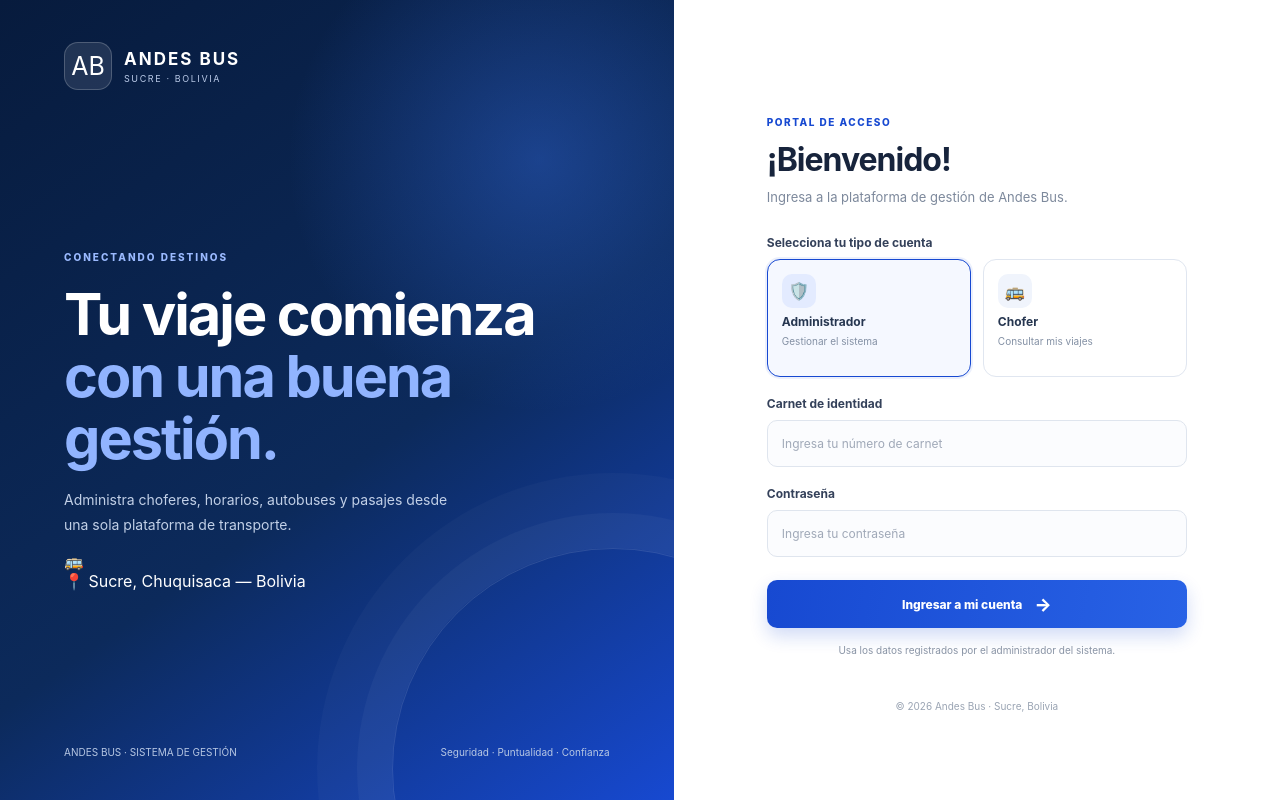
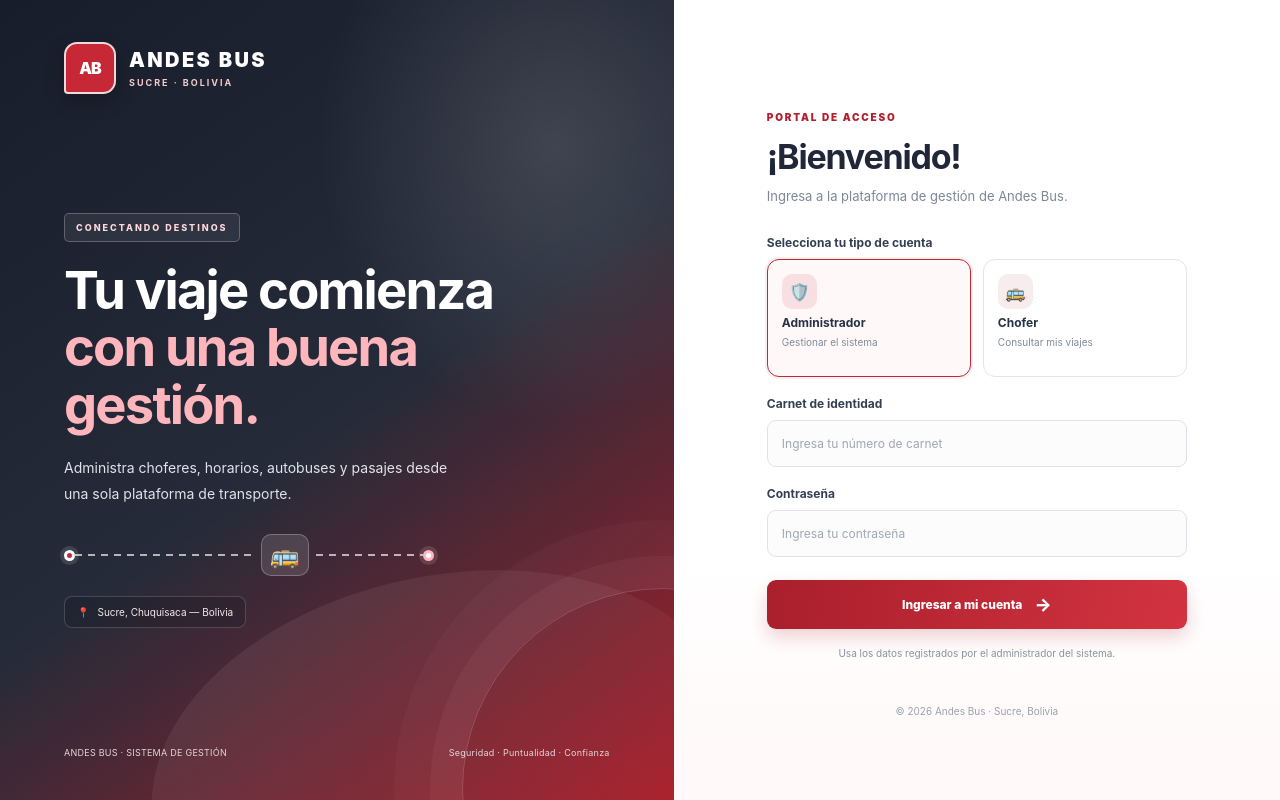
Before and after one commit to ikervegavaldes123-lang/frontend-buses, a React (Vite) app: page /login in a window 1280 px wide. Built offline with nearby package versions, Linux system fonts and the light colour scheme.

Commit message:
Aplicar colores y estilo Andes Bus al login

```diff
--- a/src/pages/LoginPage.css
+++ b/src/pages/LoginPage.css
@@ -1,38 +1,46 @@
-.login-page{min-height:100vh;display:grid;grid-template-columns:minmax(300px,1fr) minmax(420px,.9fr);background:#fff;color:#17243c}
-.login-visual{position:relative;display:flex;flex-direction:column;justify-content:space-between;min-height:100vh;padding:42px clamp(28px,5vw,76px);overflow:hidden;color:#fff;background:radial-gradient(circle at 80% 20%,rgba(54,112,235,.38),transparent 30%),linear-gradient(145deg,#071b3d 0%,#0c2a5b 56%,#1749d1 100%)}
-.login-visual:after{content:"";position:absolute;width:440px;height:440px;right:-160px;bottom:-190px;border:1px solid rgba(255,255,255,.12);border-radius:50%;box-shadow:0 0 0 35px rgba(255,255,255,.035),0 0 0 75px rgba(255,255,255,.025)}
-.login-brand{display:flex;align-items:center;gap:12px;z-index:1}
-.login-brand-icon{width:48px;height:48px;display:grid;place-items:center;border:1px solid rgba(255,255,255,.2);border-radius:14px;background:rgba(255,255,255,.1);font-size:25px}
+.login-page{min-height:100vh;display:grid;grid-template-columns:minmax(300px,1fr) minmax(420px,.9fr);background:#fff;color:#202b3d}
+.login-visual{position:relative;isolation:isolate;display:flex;flex-direction:column;justify-content:space-between;min-height:100vh;padding:42px clamp(28px,5vw,76px);overflow:hidden;color:#fff;background:radial-gradient(ellipse at 82% 18%,rgba(255,255,255,.13),transparent 30%),linear-gradient(145deg,#171d2a 0%,#252b39 52%,#a91f2b 100%)}
+.login-visual:before{content:"";position:absolute;z-index:-1;inset:auto -10% -20% 22%;height:48%;border-radius:50% 50% 0 0;background:linear-gradient(160deg,rgba(255,255,255,.08),rgba(255,255,255,0));transform:rotate(-12deg)}
+.login-visual:after{content:"";position:absolute;z-index:-1;width:400px;height:400px;right:-190px;bottom:-190px;border:1px solid rgba(255,255,255,.18);border-radius:50%;box-shadow:0 0 0 32px rgba(255,255,255,.04),0 0 0 68px rgba(255,255,255,.025)}
+.login-brand{display:flex;align-items:center;gap:13px;z-index:1}
+.login-brand-icon{width:52px;height:52px;display:grid;place-items:center;border:2px solid rgba(255,255,255,.82);border-radius:13px 13px 13px 4px;background:#c62835;color:#fff;font-size:16px;font-weight:900;letter-spacing:-1px;box-shadow:0 7px 20px rgba(0,0,0,.2)}
 .login-brand strong,.login-brand small{display:block}
-.login-brand strong{font-size:17px;letter-spacing:2px}
-.login-brand small{margin-top:4px;color:#b9c9e7;font-size:9px;letter-spacing:1.6px}
+.login-brand strong{font-size:20px;letter-spacing:2.4px;font-weight:900}
+.login-brand small{margin-top:5px;color:#f5cbd0;font-size:9px;font-weight:700;letter-spacing:2px}
 .login-visual-copy{position:relative;z-index:1;max-width:520px;margin:40px 0}
-.login-kicker{color:#9bbaff;font-size:10px;font-weight:800;letter-spacing:2px}
-.login-visual-copy h1{margin:18px 0;font-size:clamp(36px,4.5vw,62px);line-height:1.08;letter-spacing:-2px}
-.login-visual-copy h1 em{color:#91b4ff;font-style:normal}
-.login-visual-copy p{max-width:390px;color:#c2d0e7;font-size:14px;line-height:1.8}
-.login-visual-footer{position:relative;z-index:1;display:flex;justify-content:space-between;gap:16px;color:#b7c7e3;font-size:10px}
-.login-form-side{display:flex;flex-direction:column;justify-content:center;align-items:center;padding:44px 32px 22px}
+.login-kicker{display:inline-block;padding:8px 11px;border:1px solid rgba(255,255,255,.24);border-radius:5px;color:#ffd8dc;background:rgba(255,255,255,.07);font-size:9px;font-weight:800;letter-spacing:2px}
+.login-visual-copy h1{margin:20px 0;font-size:clamp(34px,4.1vw,58px);line-height:1.1;letter-spacing:-1.8px}
+.login-visual-copy h1 em{color:#ffb5bc;font-style:normal}
+.login-visual-copy p{max-width:390px;color:#e0e3e9;font-size:14px;line-height:1.85}
+.login-route-decoration{display:flex;align-items:center;gap:0;width:min(100%,370px);margin-top:28px}
+.route-dot{width:11px;height:11px;flex-shrink:0;border:3px solid #fff;border-radius:50%;background:#c62835;box-shadow:0 0 0 4px rgba(255,255,255,.12)}
+.route-line{height:2px;flex:1;background:repeating-linear-gradient(90deg,rgba(255,255,255,.65) 0 7px,transparent 7px 13px)}
+.route-bus{display:grid;place-items:center;width:48px;height:42px;margin:0 7px;border:1px solid rgba(255,255,255,.25);border-radius:10px;background:rgba(255,255,255,.12);font-size:25px}
+.route-line-short{flex:.6}
+.route-dot-end{background:#fff;border-color:#ffb5bc}
+.login-location-chip{display:inline-flex;align-items:center;gap:8px;margin-top:20px;padding:9px 12px;border:1px solid rgba(255,255,255,.17);border-radius:8px;color:#f4e8e9;background:rgba(17,20,29,.22);font-size:10px}
+.login-visual-footer{position:relative;z-index:1;display:flex;justify-content:space-between;gap:16px;color:#e1d4d6;font-size:9px;letter-spacing:.25px}
+.login-form-side{display:flex;flex-direction:column;justify-content:center;align-items:center;padding:44px 32px 22px;background:linear-gradient(180deg,#fff 0%,#fff 70%,#fff8f8 100%)}
 .login-form{width:min(100%,420px)}
-.login-form-eyebrow{color:#1749d1;font-size:10px;font-weight:800;letter-spacing:1.5px}
-.login-form h2{margin:10px 0 8px;color:#17243c;font-size:32px;letter-spacing:-1px}
-.login-subtitle{margin:0 0 28px;color:#7d899c;font-size:13px;line-height:1.6}
-.login-form>label{display:block;margin:19px 0 9px;color:#34415a;font-size:12px;font-weight:700}
+.login-form-eyebrow{color:#b21f2d;font-size:10px;font-weight:900;letter-spacing:1.8px}
+.login-form h2{margin:11px 0 8px;color:#202738;font-size:34px;letter-spacing:-1.2px}
+.login-subtitle{margin:0 0 28px;color:#7d8796;font-size:13px;line-height:1.7}
+.login-form>label{display:block;margin:19px 0 9px;color:#344052;font-size:12px;font-weight:750}
 .login-role-options{display:grid;grid-template-columns:1fr 1fr;gap:12px}
-.login-role{display:flex;flex-direction:column;align-items:flex-start;gap:6px;min-height:118px;padding:14px;border:1px solid #e0e6f0;border-radius:13px;text-align:left;background:#fff;transition:.18s}
-.login-role>span{display:grid;place-items:center;width:34px;height:34px;border-radius:10px;background:#f0f4fc;font-size:17px}
-.login-role strong{color:#263650;font-size:12px}
-.login-role small{color:#8390a4;font-size:10px}
-.login-role.selected{border-color:#1749d1;background:#f5f8ff;box-shadow:0 0 0 2px rgba(23,73,209,.08)}
-.login-role.selected>span{background:#e3ebff}
-.login-form input{width:100%;height:47px;padding:0 14px;border:1px solid #dfe5ee;border-radius:10px;outline:none;background:#fbfcfe;color:#17243c;font-size:12px;transition:.18s}
-.login-form input:focus{border-color:#1749d1;box-shadow:0 0 0 3px rgba(23,73,209,.1);background:#fff}
-.login-form input::placeholder{color:#a0a9b8}
-.login-submit{display:flex;align-items:center;justify-content:center;gap:12px;width:100%;height:48px;margin-top:23px;border:0;border-radius:10px;color:#fff;background:linear-gradient(100deg,#1749d1,#2862e6);box-shadow:0 8px 18px rgba(23,73,209,.2);font-size:12px;font-weight:800;transition:.18s}
-.login-submit:hover{transform:translateY(-1px);box-shadow:0 12px 22px rgba(23,73,209,.27)}
+.login-role{display:flex;flex-direction:column;align-items:flex-start;gap:6px;min-height:118px;padding:14px;border:1px solid #e3e5e9;border-radius:12px;text-align:left;background:#fff;transition:.18s}
+.login-role>span{display:grid;place-items:center;width:35px;height:35px;border-radius:10px;background:#f7ecee;font-size:17px}
+.login-role strong{color:#263246;font-size:12px}
+.login-role small{color:#818b9a;font-size:10px}
+.login-role.selected{border-color:#bd2936;background:#fff8f8;box-shadow:0 0 0 2px rgba(189,41,54,.08)}
+.login-role.selected>span{background:#f7dfe2}
+.login-form input{width:100%;height:47px;padding:0 14px;border:1px solid #dfe3e9;border-radius:9px;outline:none;background:#fcfcfd;color:#202b3d;font-size:12px;transition:.18s}
+.login-form input:focus{border-color:#bd2936;box-shadow:0 0 0 3px rgba(189,41,54,.1);background:#fff}
+.login-form input::placeholder{color:#a0a7b2}
+.login-submit{display:flex;align-items:center;justify-content:center;gap:12px;width:100%;height:49px;margin-top:23px;border:0;border-radius:9px;color:#fff;background:linear-gradient(100deg,#a91f2b,#d33340);box-shadow:0 8px 18px rgba(169,31,43,.2);font-size:12px;font-weight:800;transition:.18s}
+.login-submit:hover{transform:translateY(-1px);box-shadow:0 12px 22px rgba(169,31,43,.26)}
 .login-submit span{font-size:18px}
 .login-error{margin:12px 0 0;padding:10px 12px;border:1px solid #fecaca;border-radius:8px;color:#b42318;background:#fff1f2;font-size:11px}
-.login-help{margin:16px 0 0;color:#8994a5;text-align:center;font-size:10px}
-.login-copyright{margin-top:44px;color:#9aa4b3;text-align:center;font-size:10px}
+.login-help{margin:16px 0 0;color:#8992a0;text-align:center;font-size:10px;line-height:1.6}
+.login-copyright{margin-top:44px;color:#9aa1ad;text-align:center;font-size:10px}
 @media(max-width:850px){.login-page{grid-template-columns:1fr}.login-visual{min-height:300px;padding:26px 28px}.login-visual-copy{margin:35px 0}.login-visual-copy h1{font-size:38px}.login-visual-footer{display:none}.login-form-side{padding:42px 24px}.login-copyright{margin-top:30px}}
-@media(max-width:480px){.login-visual{min-height:260px}.login-visual-copy h1{font-size:32px}.login-form-side{padding:32px 18px}.login-form h2{font-size:28px}.login-role{padding:11px;min-height:112px}}
+@media(max-width:480px){.login-visual{min-height:260px}.login-visual-copy h1{font-size:32px}.login-form-side{padding:32px 18px}.login-form h2{font-size:28px}.login-role{padding:11px;min-height:112px}.login-visual-copy p{font-size:12px}}
```
